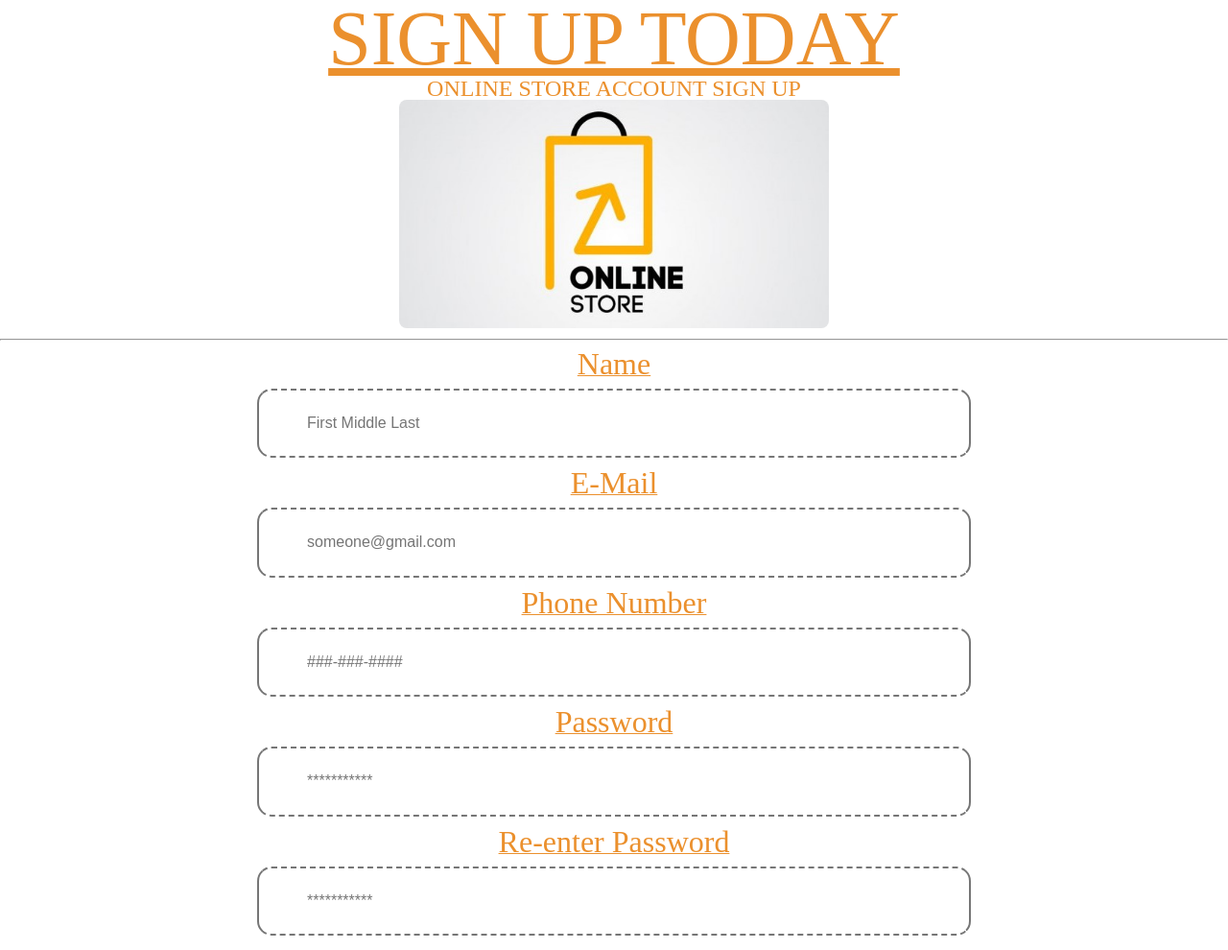
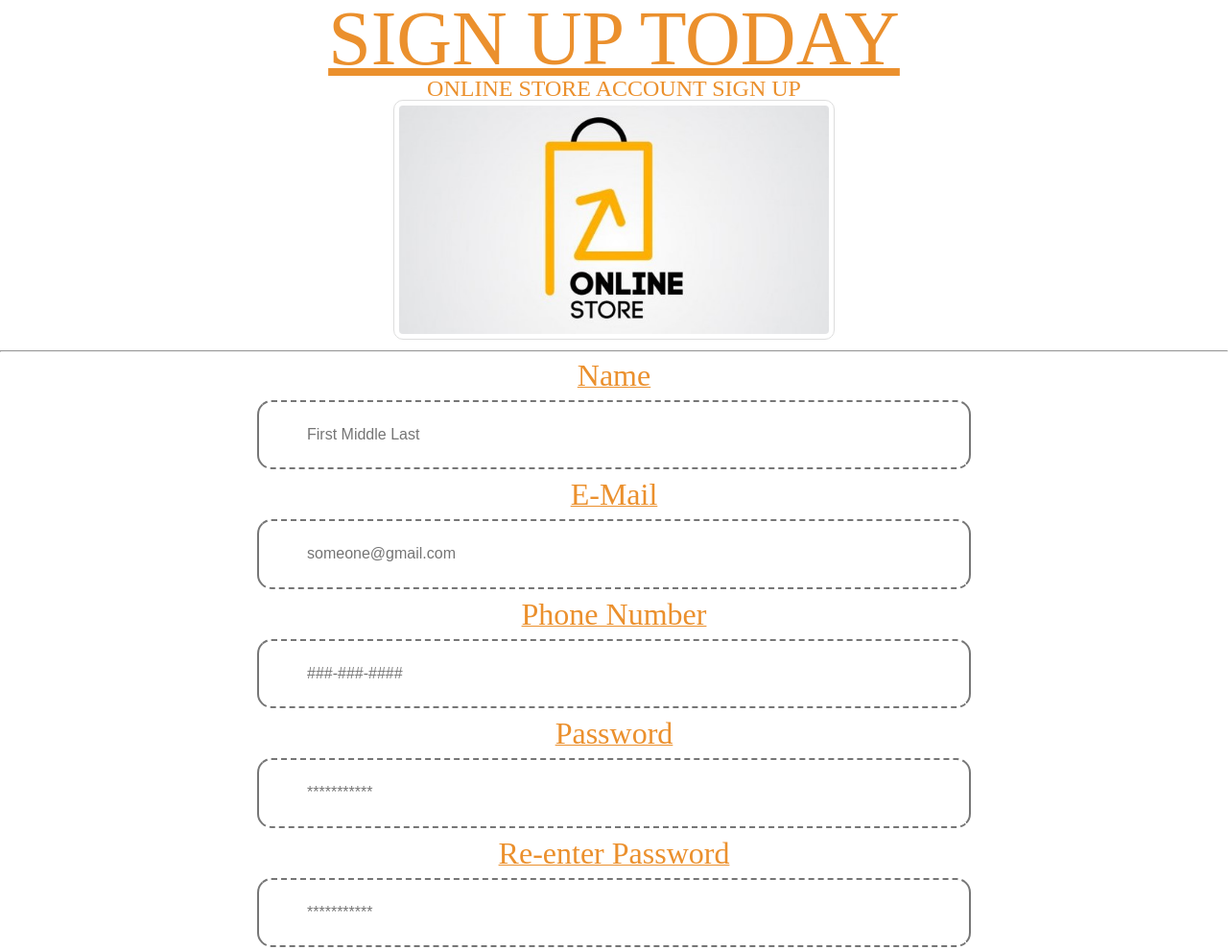
Before and after one commit to ITMD362-dportales/Project-1, a plain HTML site: page index.html in a window 1280 px wide. Shown: the top 990 px of the page at 96% size. Drawn offline with Linux system fonts and the light colour scheme.

Commit message:
picture tinkering

```diff
--- a/css/style.css
+++ b/css/style.css
@@ -40,7 +40,9 @@ input[type=submit] {
 
 .pic{
 	width: 85%;
-	border-radius: 8px;
+	border-radius: 10px;
+	border: 1px solid #ddd;
+	padding: 5px;
 }
 
 #entrybutton{
```
